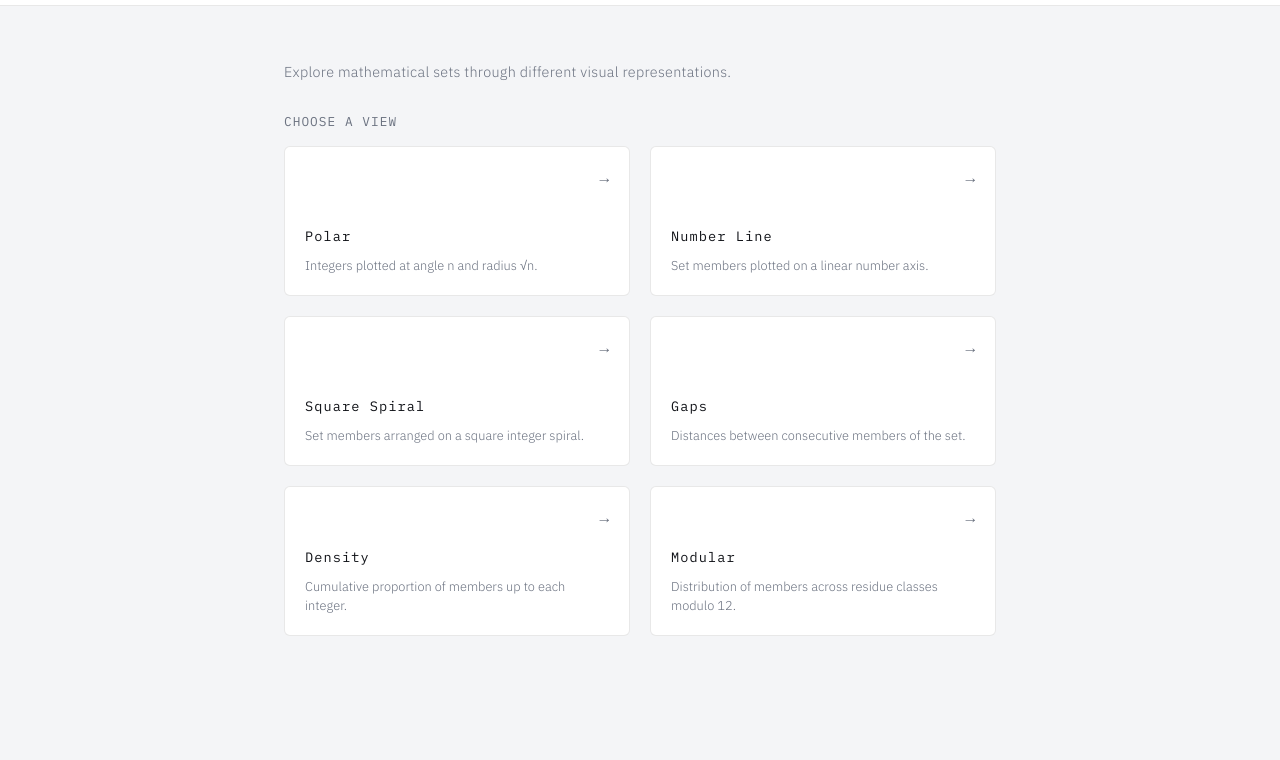
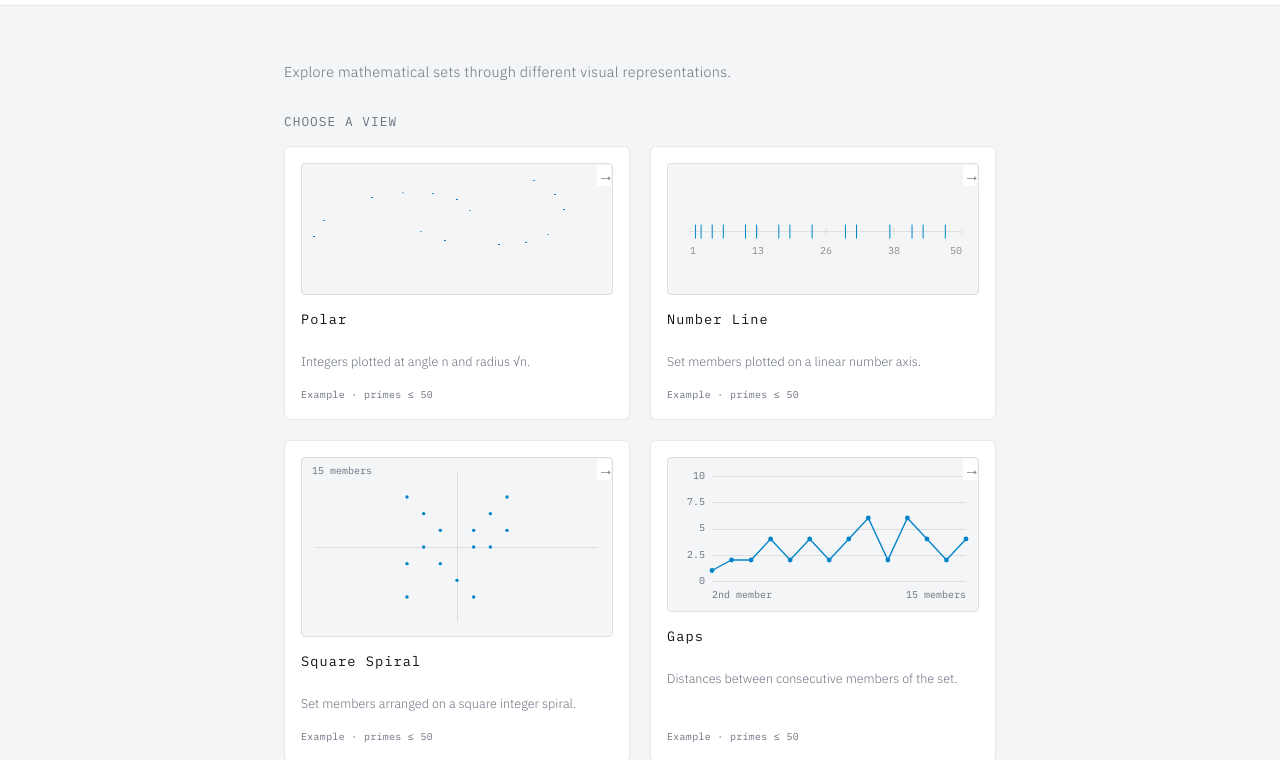
Before and after one commit to Jan-Nilsson/numtax, a website with bundled scripts: page views.html in a window 1280 px wide. Shown: the part 46-806 px from the top of the page. Built offline with nearby package versions, Linux system fonts and the light colour scheme.

Commit message:
Add views preview

```diff
--- a/css/views/navigation.css
+++ b/css/views/navigation.css
@@ -246,3 +246,99 @@
     padding-inline: .55rem;
   }
 }
+
+
+/* =========================================
+   EXPLORE — View cards with live previews
+   ========================================= */
+
+.polar-category-card.explore-view-card {
+  min-height: 0;
+  padding: 1rem;
+  align-items: stretch;
+  justify-content: flex-start;
+  gap: 0.65rem;
+  text-align: left;
+  overflow: hidden;
+}
+
+.polar-canvas-wrap.explore-view-preview {
+  display: block;
+  position: relative;
+  flex: 0 0 auto;
+  width: 100%;
+  height: 132px;
+  min-height: 0;
+  aspect-ratio: auto;
+  margin: 0 0 0.25rem;
+  overflow: hidden;
+  border: 1px solid var(--border);
+  border-radius: calc(var(--radius) * 0.7);
+  background: var(--bg);
+}
+
+.explore-view-preview .polar-canvas {
+  display: block;
+  width: 100%;
+  height: 100%;
+}
+
+.polar-category-card.explore-view-card .polar-category-title {
+  display: block;
+  margin: 0;
+  padding-right: 1.25rem;
+  font-size: 0.85rem;
+  line-height: 1.5;
+}
+
+.polar-category-card.explore-view-card .explore-card-description {
+  display: block;
+  color: var(--fg-muted);
+  font-family: var(--sans, "IBM Plex Sans", sans-serif);
+  font-size: 0.79rem;
+  font-weight: 300;
+  line-height: 1.65;
+}
+
+.polar-category-card.explore-view-card .explore-view-example {
+  display: block;
+  margin-top: auto;
+  padding-top: 0.4rem;
+  color: var(--fg-muted);
+  font-family: var(--mono, "IBM Plex Mono", monospace);
+  font-size: 0.62rem;
+  letter-spacing: 0.035em;
+  line-height: 1.5;
+}
+
+.polar-category-card.explore-view-card .polar-category-arrow {
+  z-index: 1;
+  top: 1.15rem;
+  right: 1.15rem;
+  padding-left: 0.25rem;
+  background: var(--bg2);
+}
+
+.polar-category-card.explore-view-card:hover .polar-category-arrow {
+  background: var(--accent-dim);
+}
+
+@media (max-width: 600px) {
+  .polar-category-card.explore-view-card {
+    padding: 0.9rem;
+  }
+
+  .polar-canvas-wrap.explore-view-preview {
+    height: 145px;
+  }
+}
+
+@media (prefers-reduced-motion: reduce) {
+  .polar-category-card.explore-view-card {
+    transition: none;
+  }
+
+  .polar-category-card.explore-view-card:hover {
+    transform: none;
+  }
+}
--- a/js/interface/views.js
+++ b/js/interface/views.js
@@ -1,3 +1,4 @@
+
 import { PROPERTY_REGISTRY, CATEGORY_REGISTRY } from '../registry.js';
 import { drawPolar } from './views/polar.js';
 import { drawNumberLine } from './views/number-line.js';
@@ -54,6 +55,17 @@ const RENDERERS = {
   modular: drawModular
 };
 
+/*
+ * Shared sample for the six view previews:
+ * all primes below 50, using the same scan limit.
+ */
+const SAMPLE_PRIMES = [
+  2, 3, 5, 7, 11, 13, 17, 19,
+  23, 29, 31, 37, 41, 43, 47
+];
+
+const SAMPLE_SCAN_LIMIT = 50;
+
 const PROPERTIES = PROPERTY_REGISTRY.filter(
   property =>
     property.visualizations?.includes('polar') ||
@@ -68,6 +80,7 @@ let worker;
 let requestId = 0;
 let selectedCategory = null;
 let selectedView = null;
+let previewRenderFrame = null;
 
 const pending = new Map();
 const cache = new Map();
@@ -166,32 +179,91 @@ function categoryCards(viewKey) {
         <span class="polar-category-title">
           ${escapeHtml(category.label)}
         </span>
+
         <span class="explore-card-description">
           ${escapeHtml(category.description)}
         </span>
-        <span class="polar-category-count">${count} properties</span>
-        <span class="polar-category-arrow">→</span>
+
+        <span class="polar-category-count">
+          ${count} properties
+        </span>
+
+        <span class="polar-category-arrow" aria-hidden="true">→</span>
       </button>
     `;
   }).join('');
 }
 
+/*
+ * Each view card includes a canvas using the same renderer
+ * as the full visualization.
+ */
 function viewCards() {
   return VIEWS.map(view => `
     <button
-      class="polar-category-card"
+      class="polar-category-card explore-view-card"
       data-view="${escapeHtml(view.key)}"
       type="button"
+      aria-label="${escapeHtml(view.label)}. ${escapeHtml(view.description)} Example preview using prime numbers up to 50."
     >
+      <span
+        class="polar-canvas-wrap explore-view-preview ${view.canvasClass}"
+        aria-hidden="true"
+      >
+        <canvas
+          class="polar-canvas explore-preview-canvas"
+          data-view-preview="${escapeHtml(view.key)}"
+          aria-hidden="true"
+        ></canvas>
+      </span>
+
       <span class="polar-category-title">
         ${escapeHtml(view.label)}
       </span>
+
       <span class="explore-card-description">
         ${escapeHtml(view.description)}
       </span>
-      <span class="polar-category-arrow">→</span>
+
+      <span class="explore-view-example">
+        Example · primes ≤ 50
+      </span>
+
+      <span class="polar-category-arrow" aria-hidden="true">→</span>
     </button>
   `).join('');
+}
+
+/*
+ * Draw preview canvases only after the cards have been inserted
+ * into the visible page, so their dimensions can be measured.
+ */
+function renderViewPreviews() {
+  if (!home || home.hidden) return;
+
+  home.querySelectorAll('[data-view-preview]').forEach(canvas => {
+    const viewKey = canvas.dataset.viewPreview;
+    const renderer = RENDERERS[viewKey];
+
+    if (!renderer) return;
+
+    try {
+      renderer(canvas, SAMPLE_PRIMES, SAMPLE_SCAN_LIMIT);
+    } catch (error) {
+      console.error(`Could not render ${viewKey} preview:`, error);
+    }
+  });
+}
+
+function scheduleViewPreviewRender() {
+  if (previewRenderFrame !== null) {
+    cancelAnimationFrame(previewRenderFrame);
+  }
+
+  previewRenderFrame = requestAnimationFrame(() => {
+    previewRenderFrame = null;
+    renderViewPreviews();
+  });
 }
 
 function setScreen(screen) {
@@ -209,11 +281,14 @@ function renderHome() {
   home.innerHTML = `
     <section class="explore-section">
       <h2 class="explore-section-title">Choose a view</h2>
+
       <div class="polar-category-grid">
         ${viewCards()}
       </div>
     </section>
   `;
+
+  scheduleViewPreviewRender();
 
   home.querySelectorAll('[data-view]').forEach(button => {
     button.addEventListener('click', () => {
@@ -248,9 +323,11 @@ function renderToolbar(title, subtitle, backLabel, onBack) {
     <div class="polar-view-label">
       ${escapeHtml(subtitle)}
     </div>
+
     <div class="polar-view-title">
       ${escapeHtml(title)}
     </div>
+
     <div class="explore-toolbar">
       <div
         class="explore-view-switch"
@@ -270,6 +347,7 @@ function renderToolbar(title, subtitle, backLabel, onBack) {
 
       <label class="explore-mobile-view-wrap">
         <span class="explore-mobile-view-label">View</span>
+
         <select
           class="explore-mobile-view-select"
           data-mobile-view
@@ -368,21 +446,26 @@ function createPropertyCard(property, viewKey) {
         <div class="polar-card-title">
           ${escapeHtml(property.label)}
         </div>
+
         <div class="polar-card-category">
           ${escapeHtml(CATEGORY_REGISTRY[property.category].label)}
         </div>
       </div>
+
       <button class="polar-exhaustive-btn" type="button">
         + More
       </button>
     </div>
+
     <div class="polar-canvas-wrap ${view.canvasClass}">
       <canvas
         class="polar-canvas"
         aria-label="${escapeHtml(property.label)} in ${escapeHtml(view.label)} view"
       ></canvas>
+
       <div class="polar-loading">Rendering...</div>
     </div>
+
     <div class="polar-card-footer"></div>
   `;
 
@@ -483,4 +566,8 @@ function updateFooter(footer, memberCount, scanned) {
     `<span class="polar-count">${density}%</span> density`;
 }
 
+window.addEventListener('resize', scheduleViewPreviewRender, {
+  passive: true
+});
+
 renderHome();
```
